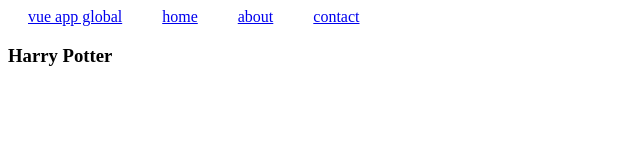
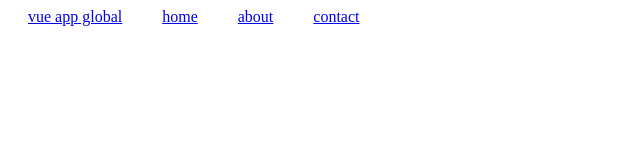
Before and after one commit to ycisir/vue-app, a Vue app: page / in a window 1280 px wide. Shown: the top 160 px of the page, without its empty margins (0-640 px from the left). Built offline with nearby package versions, Linux system fonts and the light colour scheme.

Commit message:
style binding and html class attr binding

```diff
--- a/src/App.vue
+++ b/src/App.vue
@@ -7,7 +7,7 @@
 
 <template>
   <HeaderSection />
-  <HelloWorld />
+  <HelloWorld class="parentClass"/>
 
   <!-- global component example -->
   <!-- {{ on ? "dark mode" : "light mode" }} -->
--- a/src/components/HelloWorld.vue
+++ b/src/components/HelloWorld.vue
@@ -178,33 +178,99 @@
 
   // computed property (faster as compared to method bcz it will cache the data if same)
   // only readable (getter -only)
-  let firstName = ref("Ron");
-  let lastName = ref("Weasely");
+  // let firstName = ref("Ron");
+  // let lastName = ref("Weasely");
   // const fullName = computed(() => {
   //   console.log("getter called")
   //   return firstName.value +" "+ lastName.value;
   // });
 
   // for setter
-  const fullName = computed({
-    get() {
-      console.log("getter called");
-      return firstName.value +" "+ lastName.value;
-    },
+  // const fullName = computed({
+  //   get() {
+  //     console.log("getter called");
+  //     return firstName.value +" "+ lastName.value;
+  //   },
 
-    set(newValue) {
-      console.log("setter called");
-      [firstName.value, lastName.value] = newValue.split(" ");
-    },
-  });
+  //   set(newValue) {
+  //     console.log("setter called");
+  //     [firstName.value, lastName.value] = newValue.split(" ");
+  //   },
+  // });
 
-  console.log(isRef(fullName));
+  // console.log(isRef(fullName));
 
-  setTimeout(()=> {
-    console.log("setTimeout called");
-    // firstName.value="Ginny";
-    fullName.value = "Harry Potter";
-  },3000);
+  // setTimeout(()=> {
+  //   console.log("setTimeout called");
+  //   // firstName.value="Ginny";
+  //   fullName.value = "Harry Potter";
+  // },3000);
+
+
+
+
+
+
+  // class and style binding for css
+  // const fg = ref("white");
+  // const bg = ref("black")
+
+  // setTimeout(()=>{
+  //   console.log(fg);
+  //   fg.value = "black";
+  //   bg.value = "red";
+  // },3000)
+
+
+  // const styleObj = reactive({
+  //   color: "red",
+  //   backgroundColor: "yellow"
+  // });
+
+  // const fontObj = reactive({
+  //   fontSize: "23px",
+  //   margin: "30px",
+  //   textAlign: "center"
+  // });
+
+
+  const isActive = ref(true);
+  // const isImportant = ref(true);
+
+  // const classObj = reactive({
+  //   active:false,
+  //   textWhite: false,
+  //   fBold: false,
+  //   iText: false
+  // })
+
+  // setTimeout(()=>{
+  //   console.log("called............")
+  //   // isActive.value = true;
+  //   // isImportant.value = true;
+
+
+  //   // classObj.active= true;
+  //   // classObj.textWhite=  true;
+  //   // classObj.fBold=  true;
+  //   // classObj.iText=  true;
+
+
+  //   isActive.value = true;
+  //   isImportant.value = true;
+  //   console.log(isActive.value);
+  //   console.log(isImportant.value);
+  //   // iText = true
+
+  // },3000);
+
+  // const myClass = computed(()=> {
+  //     active: isActive.value;
+  //     fBold: isImportant.value;
+  // });
+
+
+
 
 </script>
 
@@ -252,7 +318,46 @@
 
   <!-- method and computed property -->
   <!-- <h3>{{ fullName() }}</h3> -->
-  <h3>{{ fullName }}</h3>
+  <!-- <h3>{{ fullName }}</h3> -->
+
+
+  <!-- class and style binding for css -->
+  <!-- style binding -->
+  <!-- <h3 :style="{color:fg, backgroundColor:bg}">Hello world!</h3> -->
+  <!-- <h3 :style="[styleObj, fontObj]">Another Hello world!</h3> -->
+
+
+  <!-- class binding -->
+  <!-- <p class="textWhite" :class="{active: isActive, fBold: isImportant}">Authorized</p> -->
+  <!-- in this parent component class will apply to root attr in child component if you want to use child attr also  -->
+  <!-- then we use $attrs -->
+
+
+  <!-- <p class="innerClass1" :class="$attrs.class">Hello vuejs</p>root -->
+  <!-- <p class="innerClass2">No love for reactjs</p> -->
+
+  <!-- <div>root -->
+    <!-- <h1>abc</h1> -->
+    <!-- <p>text</p> -->
+  <!-- </div> -->
+
 </template>
 
-<style scoped></style>
+<style scoped>
+  .active {
+    background-color: green;
+  }
+
+  .textWhite {
+    color: white;
+  }
+
+  .fBold {
+    font-weight: bold;
+  }
+
+  .iText {
+    font-style: italic;
+  }
+
+</style>
```
